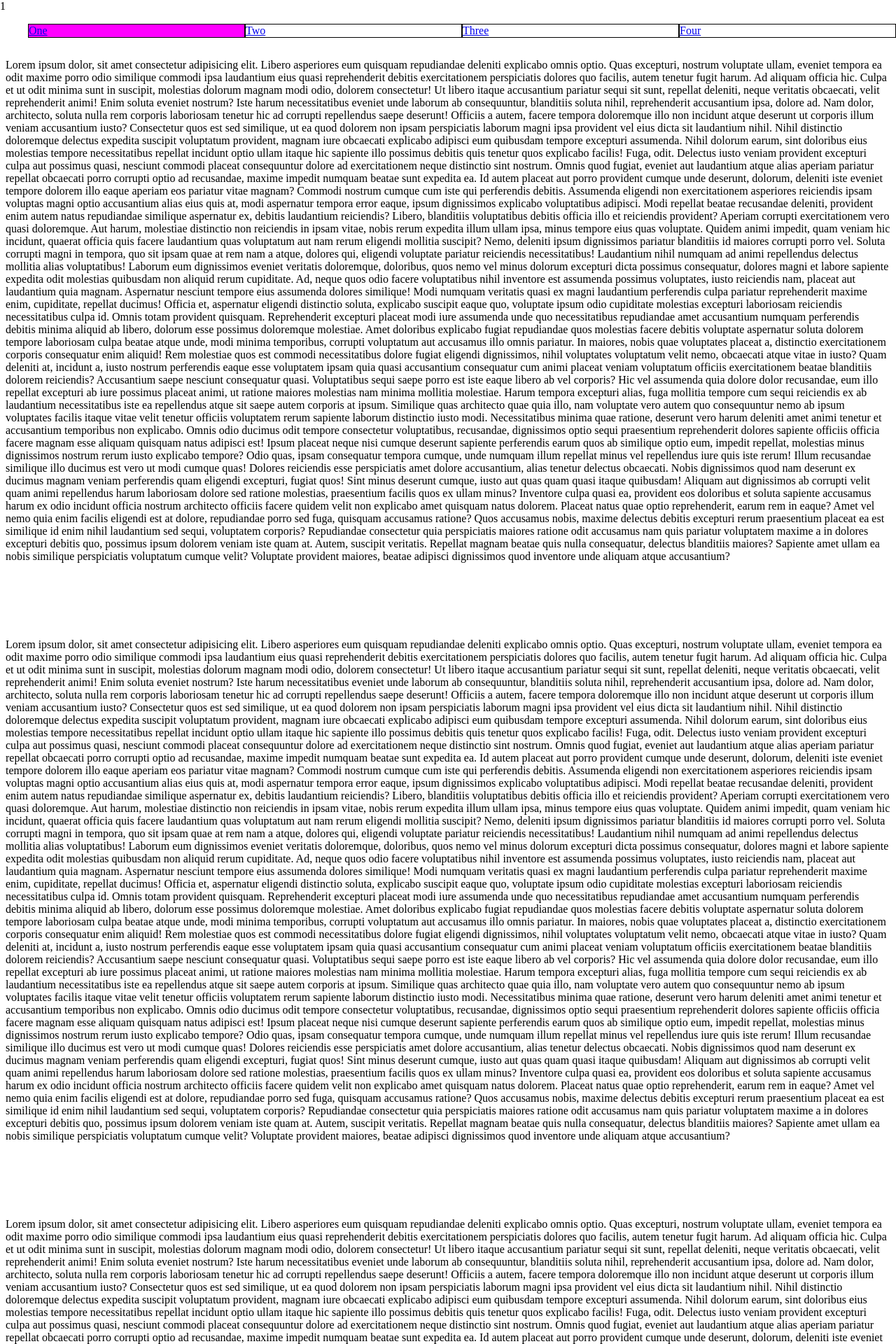
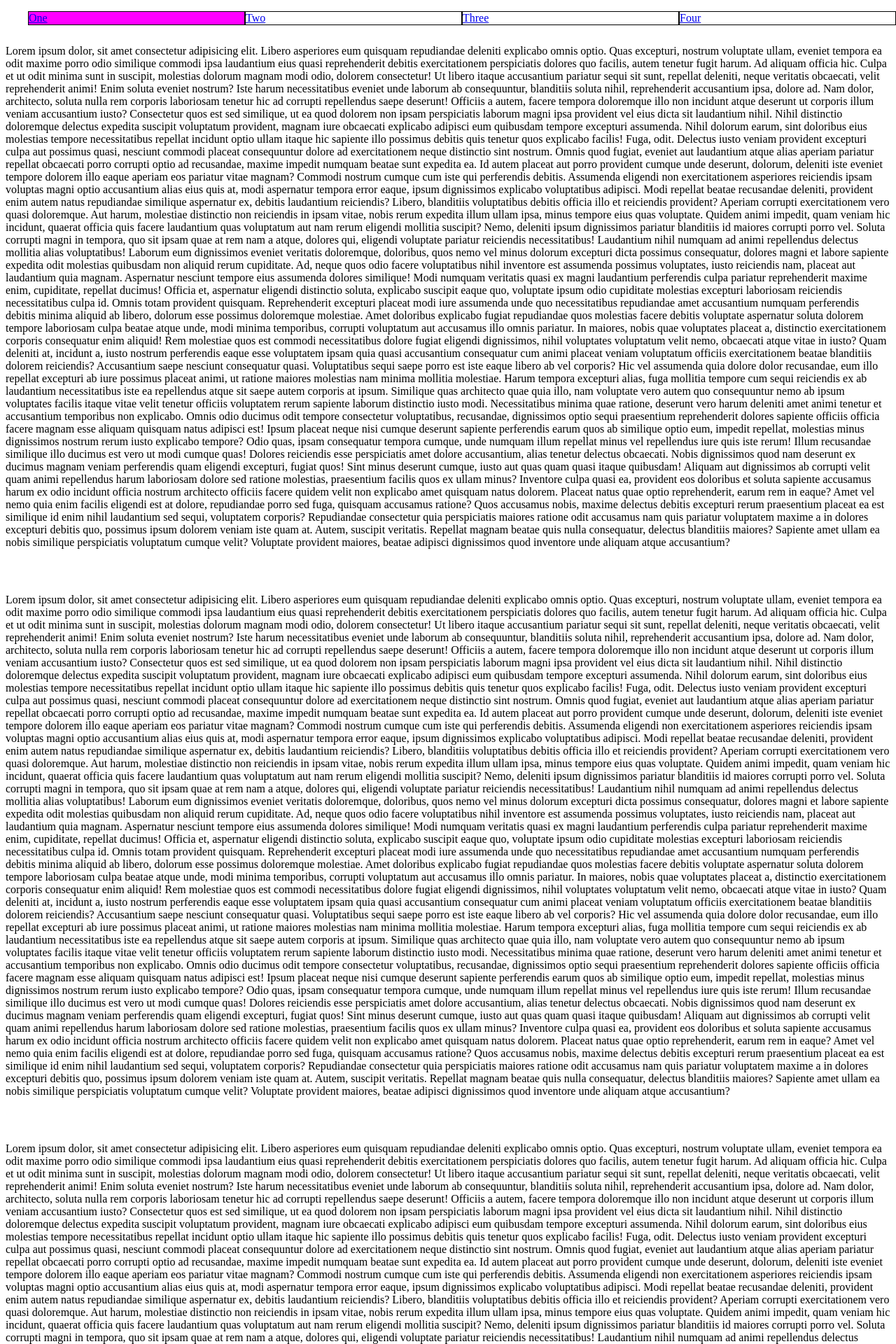
Before and after one commit to j-j-jack/Portfolio, a React (Create React App) app: page / in a window 1280 px wide. Shown: the top 1920 px of the page at 70% size. Built offline with nearby package versions, Linux system fonts and the light colour scheme.

Commit message:
adjust active tab change points

```diff
--- a/src/components/App.js
+++ b/src/components/App.js
@@ -21,10 +21,6 @@ const App = (props) => {
         return box.top + window.pageYOffset;
     }
 
-    const scrollRead = (elem) => {
-        console.log(getDistanceFromTop(elem));
-    }
-
     window.addEventListener('scroll', () => {
         let scrollPosition = window.pageYOffset;
         const firstNavRef = [...navRefs].pop();
@@ -33,7 +29,8 @@ const App = (props) => {
         }
         else {
             for (var ref in navRefs) {
-            if (scrollPosition >= getDistanceFromTop(navRefs[ref].current)) {
+            if (scrollPosition >= getDistanceFromTop(navRefs[ref].current)-64) {
+                // 64 is 4rem
                 props.changeActiveNavTab(navRefs.length-ref);
                 return
             }
@@ -44,15 +41,10 @@ const App = (props) => {
     return <div>
         <Navbar />
         <div className="content">
-        <div
-            ref={navRefOne} onClick={() => scrollRead(navRefOne.current)}
-            data-link="1"
-        >
-                <Lorem />
-                </div>
-        <div ref={navRefTwo} onClick={() => scrollRead(navRefTwo.current)}><Lorem /></div>
-        <div ref={navRefThree} onClick={() => scrollRead(navRefThree.current)}><Lorem /></div>
-        <div ref={navRefFour} onClick={() => scrollRead(navRefFour.current)}><Lorem /></div>
+        <div ref={navRefOne} className="standard-margin"><Lorem /></div>
+        <div ref={navRefTwo} className="standard-margin"><Lorem /></div>
+        <div ref={navRefThree} className="standard-margin"><Lorem /></div>
+        <div ref={navRefFour} className="standard-margin"><Lorem /></div>
         </div>
     </div>;
 };
--- a/src/components/Navbar/Navbar.js
+++ b/src/components/Navbar/Navbar.js
@@ -27,7 +27,6 @@ class Navbar extends Component {
     render() {
         return (
         <nav className="navbar">
-            {this.props.activeTab}
             <ul className="nav-container">
                 {this.renderList()}
             </ul>
@@ -37,7 +36,6 @@ class Navbar extends Component {
 }
 
 const mapStateToProps = (state) => {
-    console.log(state);
     return { activeTab: state.nav.activeTab }
 }
 
--- a/src/components/Navbar/navbar.css
+++ b/src/components/Navbar/navbar.css
@@ -3,7 +3,7 @@
     top: 0;
     left: 0;
     width: 100%;
-    height: 5%;
+    height: 2rem;
 }
 
 ul {
--- a/src/components/css/base.css
+++ b/src/components/css/base.css
@@ -1,3 +1,3 @@
-.content {
-    padding-top: 6%;
+.standard-margin {
+    margin-top: 4rem;
 }
```
Also changed, not shown: src/components/Lorem.js.
